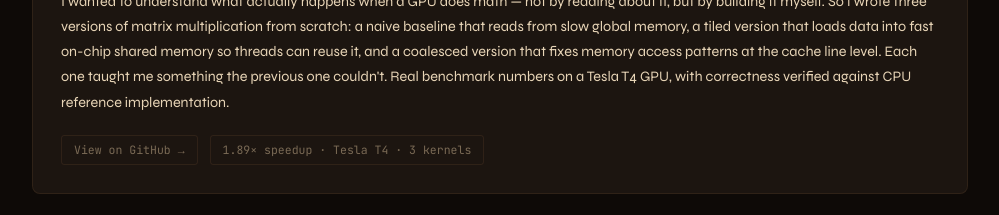
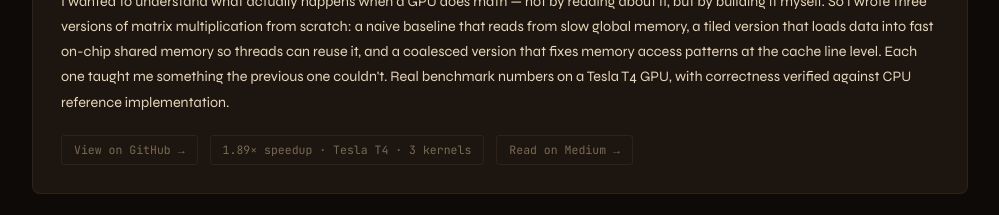
Before and after one commit to EldarImanbekov/cuda-gemm, a plain HTML site: page docs/index.html in a window 1280 px wide. Shown: the part 3300-3515 px from the top of the page, without its empty margins (140-1139 px from the left). Drawn offline with Linux system fonts and the light colour scheme.

Commit message:
feat: add Medium article link to GEMM project

```diff
--- a/docs/index.html
+++ b/docs/index.html
@@ -364,6 +364,7 @@
       <div class="project-links">
         <a href="https://github.com/EldarImanbekov/cuda-gemm" class="project-link" target="_blank">View on GitHub →</a>
         <span class="project-link">1.89× speedup · Tesla T4 · 3 kernels</span>
+        <a href="https://medium.com/@imanbekoveldar2/i-spent-a-month-learning-how-gpus-actually-work-heres-what-i-found-561bd5ccf53b" class="project-link" target="_blank">Read on Medium →</a>
       </div>
     </div>
 
```
